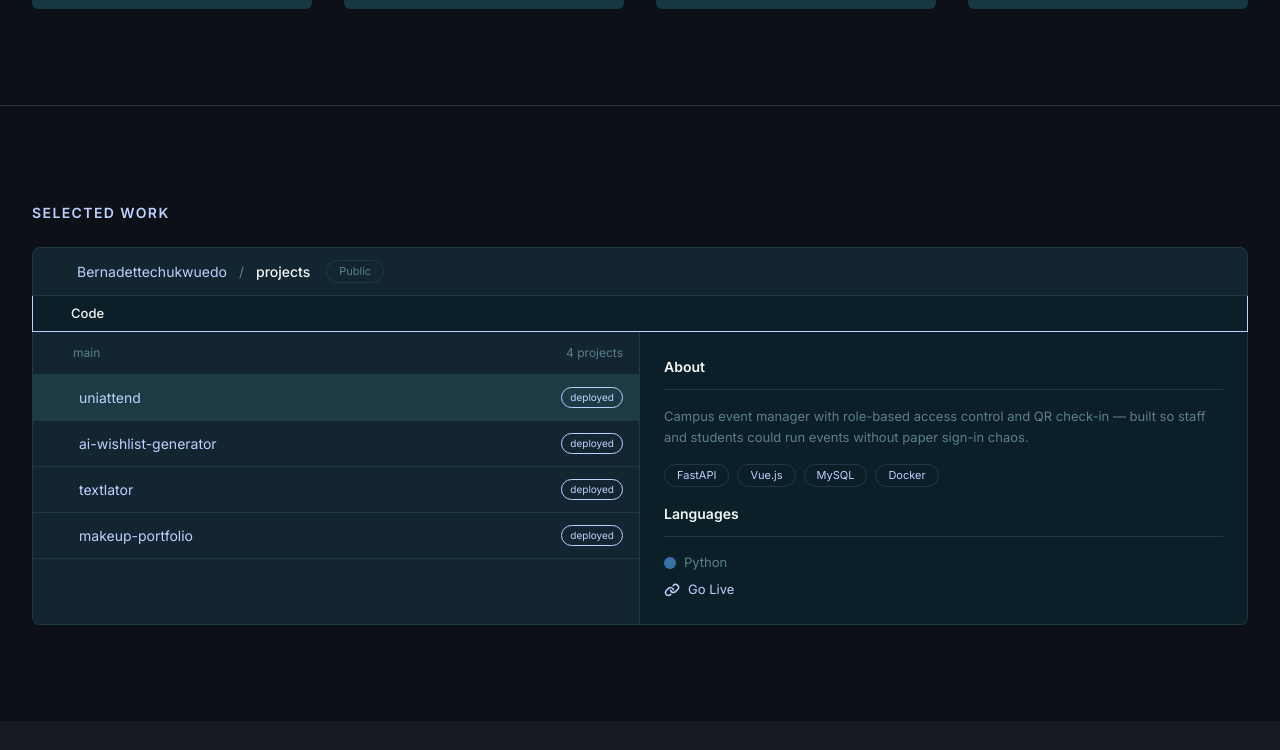
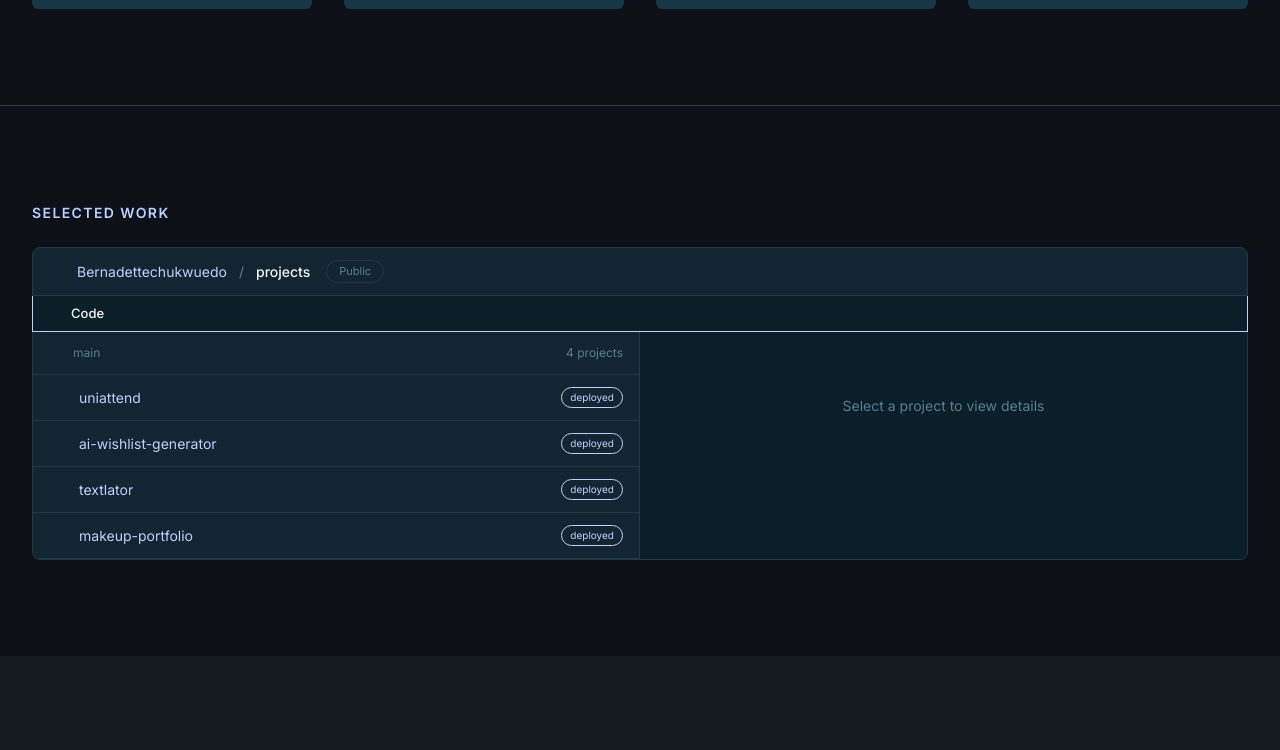
Before and after one commit to Bernadettechukwuedo/Bernadettes-Portfolio, a React (Vite) app: page / in a window 1280 px wide. Shown: the part 1488-2238 px from the top of the page. Built offline with nearby package versions, Linux system fonts and the light colour scheme; some icons are missing.

Commit message:
feat:added image to the project section

```diff
--- a/src/pages/About.jsx
+++ b/src/pages/About.jsx
@@ -57,7 +57,7 @@ function About(){
                 <motion.div className='space-y-6' variants={childVariants2}>
                     <p className='text-[#BDD1FF] font-semibold text-[14px]'>ABOUT</p>
                     <p className=' max-w-xl text-[#F4F7F6] text-[16px]'>I'm a fullstack software engineer, working across Django, FastAPI, React and Vue to build complete products. Lately I've been deepening into machine learning from classic models to neural networks so the systems I build can get smarter, not just bigger.</p>
-                    <p className=' max-w-xl text-[#F4F7F6] text-[16px] opacity-75'>Outside of code, I write on LinkedIn about growth, self-belief, and what it actually looks like to build a career in tech and I'm always glad to talk through career questions with developers earlier in their journey than me.</p>
+                    <p className=' max-w-xl text-[#F4F7F6] text-[16px] opacity-75'>Outside of code, I write on LinkedIn about growth, self-belief, and the realities of building a career in tech. I’m always happy to connect with tech professionals and anyone looking to start their journey or navigate their way into the industry.</p>
                 </motion.div>
 
             </div>
--- a/src/pages/Hero.jsx
+++ b/src/pages/Hero.jsx
@@ -162,7 +162,7 @@ function Hero() {
                             <motion.div className='flex flex-col' >
                                 <h1 className='text-[#ffffff] text-[40px] font-black leading-tight'>Bernadette</h1>
                                 <h2 className='text-[#ffffff] text-[40px]  font-black leading-tight'>Chukwuedo</h2>
-                                <p className='text-[#BDD1FF] text-[14px] font-normal'>@bernadettechukwuedo</p>
+                                <a href="https://github.com/Bernadettechukwuedo" target="_blank" className='text-[#BDD1FF] text-[14px] font-normal'>@bernadettechukwuedo</a>
 
                             </motion.div>
                         </motion.div>
--- a/src/pages/Project.jsx
+++ b/src/pages/Project.jsx
@@ -22,6 +22,8 @@ const projects = [
         language: 'Python',
         languageColor: '#3572A5',
         link: 'https://uniattend-app-1.onrender.com/',
+        img_url:'https://res.cloudinary.com/dotzzcayo/image/upload/v1783884923/Screenshot_75_dubmso.png',
+        alt_image:'An image of uniattend landing page'
     },
     {
         id:2,
@@ -32,6 +34,8 @@ const projects = [
         language: 'Python',
         languageColor: '#3572A5',
         link: 'https://ai-wishlist-generator.vercel.app/',
+        img_url:'https://res.cloudinary.com/dotzzcayo/image/upload/v1783885063/Screenshot_76_rtyfpn.png',
+        alt_image:'An image of the AI Wishlist Generator page'
     },
     {
         id:3,
@@ -42,6 +46,8 @@ const projects = [
         language: 'Python',
         languageColor: '#3572A5',
         link: 'https://textlator.vercel.app/',
+        img_url:'https://res.cloudinary.com/dotzzcayo/image/upload/v1783885081/Screenshot_78_lbk6dr.png',
+        alt_image:'An image of the Textlator page'
     },
     {
         id:4,
@@ -52,12 +58,14 @@ const projects = [
         language: 'JavaScript',
         languageColor: '#3572A5',
         link: 'https://franceschuksbeauty.vercel.app/',
+        img_url:'https://res.cloudinary.com/dotzzcayo/image/upload/v1783885099/Screenshot_80_w8atoq.png',
+        alt_image:'An image of the Makeup Portfolio page'
     },
 ];
 
 function Project() {
-    // you will replace this with useState later
-    const [selectedProject, setSelectedProject] = useState(projects[0]);
+
+    const [selectedProject, setSelectedProject] = useState(null);
 
     return (
         <div className='bg-[#0D1117] py-24 border-t border-[#30363D] ' id="project">
@@ -122,9 +130,9 @@ function Project() {
                         {projects.map((project) => (
                             <div
                                 key={project.id}
-                                onClick={() => setSelectedProject(project)}
+                                onClick={() => setSelectedProject(selectedProject?.id === project.id ? null : project)}
                                 className={`flex flex-row items-center gap-3 px-4 py-3 border-b border-[#1E3A44] cursor-pointer transition-colors
-                                    ${selectedProject.id=== project.id
+                                    ${selectedProject?.id=== project.id
                                         ? 'bg-[#1E3A44]'
                                         : 'hover:bg-[#163844]'
                                     }`}
@@ -148,6 +156,7 @@ function Project() {
                     {/* right — about panel */}
                     <div className='bg-[#0B1F28] p-6 flex flex-col gap-8'>
                         <AnimatePresence mode='wait'>
+                        {selectedProject ? (
                         <motion.div initial={{opacity:0, x:10}} animate={{opacity:1, x:0}} exit={{ opacity: 0, x: -10 }} transition={{ease:'easeInOut', duration:0.2}}>
                         {/* about */}
                         <div>
@@ -172,6 +181,17 @@ function Project() {
                             </div>
                         </div>
 
+                        {/*project image */}
+
+                        <div>
+                            <h2 className='text-[#F4F7F6] text-[14px] font-semibold mb-3 mt-4'>
+                                Project Image
+                            </h2>
+                            <hr className='border-[#1E3A44] mb-4' />
+                            <motion.img  initial={{ scale: 1 }} whileHover={{ scale: 1.05 }} transition={{ease:'easeIn', duration:0.5 }} src={selectedProject.img_url} alt={selectedProject.alt_image} className='w-full h-auto rounded-md' />
+                        </div>
+
+
                         {/* languages */}
                         <div>
                             <h2 className='text-[#F4F7F6] text-[14px] font-semibold mb-3 mt-4'>
@@ -189,6 +209,7 @@ function Project() {
                             </div>
                         </div>
 
+
                         {/* github link */}
 
                         <a  href={selectedProject.link}
@@ -201,6 +222,17 @@ function Project() {
                         </a>
 
                         </motion.div>
+                        ):(
+                            <motion.div
+                            key="empty"
+                            initial={{ opacity: 0 }}
+                            animate={{ opacity: 1 }}
+                            exit={{ opacity: 0 }}
+                            className="text-[#5B7F8E] text-sm text-center mt-10"
+                        >
+                            Select a project to view details
+                        </motion.div>
+                        )}
                         </AnimatePresence>
                     </div>
 
```
